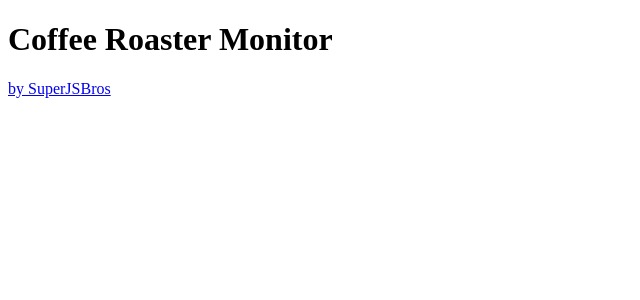
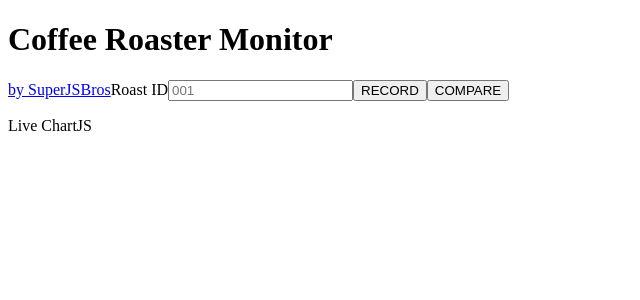
Before and after one commit to SuperJSBros/roaster-monitor-web, an Angular app: page / in a window 1280 px wide. Shown: the top 300 px of the page, without its empty margins (0-640 px from the left). Built offline with nearby package versions, Linux system fonts and the light colour scheme.

Commit message:
basic app layout

```diff
--- a/src/app/app.component.html
+++ b/src/app/app.component.html
@@ -2,7 +2,12 @@
 <h1>Coffee Roaster Monitor</h1>
 <a href="https://github.com/SuperJSBros" target="_blank">by SuperJSBros</a>
 
+<app-roast-recorder></app-roast-recorder>
+<p>Live ChartJS</p>
 
+<ng-template *ngIf="recording">
+  <h2>Roast Information</h2>
 
+</ng-template>
 
 <router-outlet></router-outlet>
--- a/src/app/app.component.ts
+++ b/src/app/app.component.ts
@@ -7,4 +7,7 @@ import { Component } from '@angular/core';
 })
 export class AppComponent {
   title = 'roaster-monitor-web';
+
+  recording = true
+
 }
--- /dev/null
+++ b/src/app/roast-recorder/roast-recorder.component.html
@@ -0,0 +1,8 @@
+<label for="batchID">Roast ID</label>
+  <input
+    id="batchID"
+    type="text"
+    placeholder="001"
+    >
+  <button>RECORD</button>
+  <button>COMPARE</button>
```
Also changed, not shown: src/app/app.module.ts (+5 -3 lines), src/app/roast-recorder/roast-recorder.component.ts (added, +10 -0 lines), src/app/roast-recorder/roast-recorder.component.scss (added), ux/mockup.drawio.svg, 1 other file (tests, documents, lock files or other folders).
